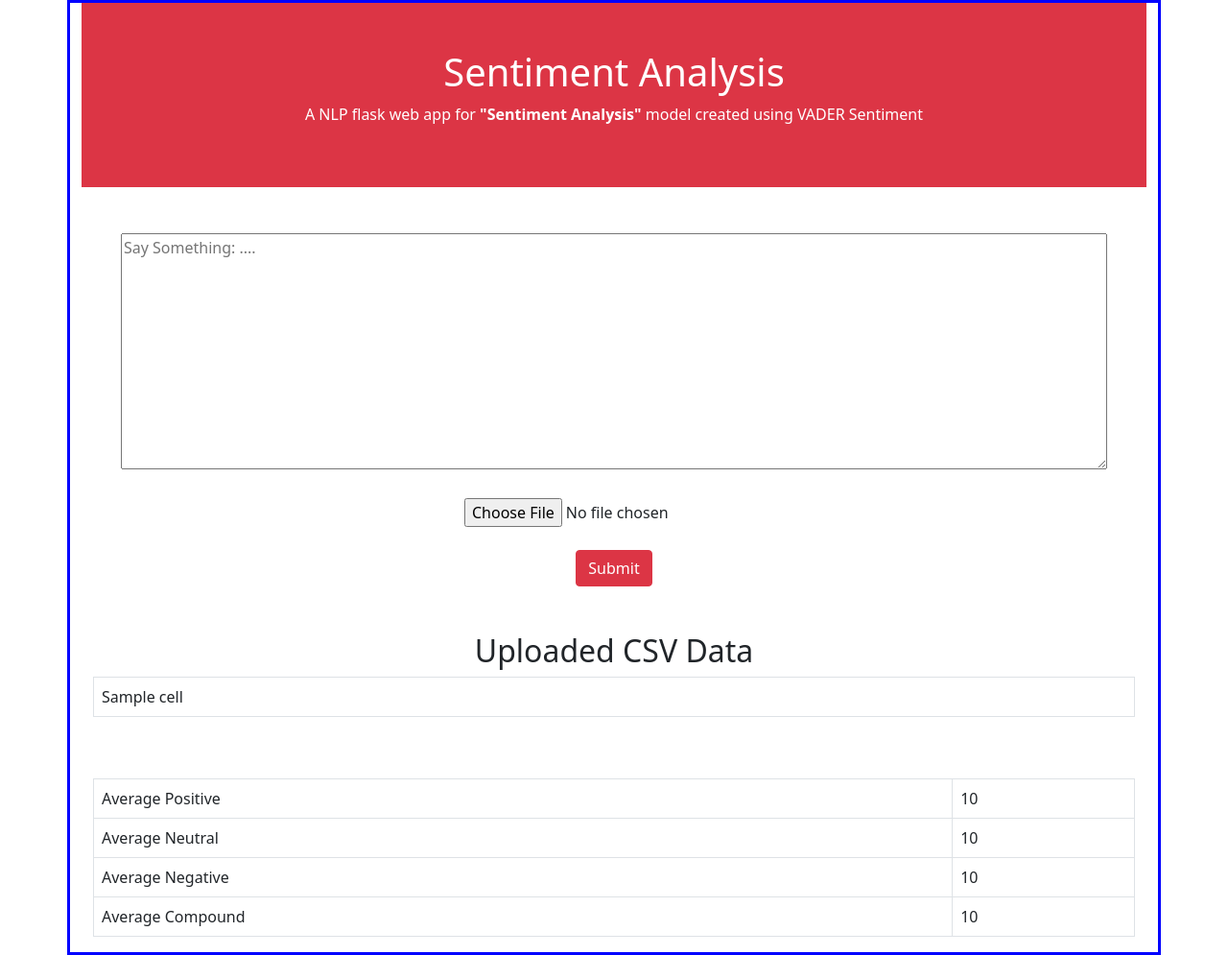
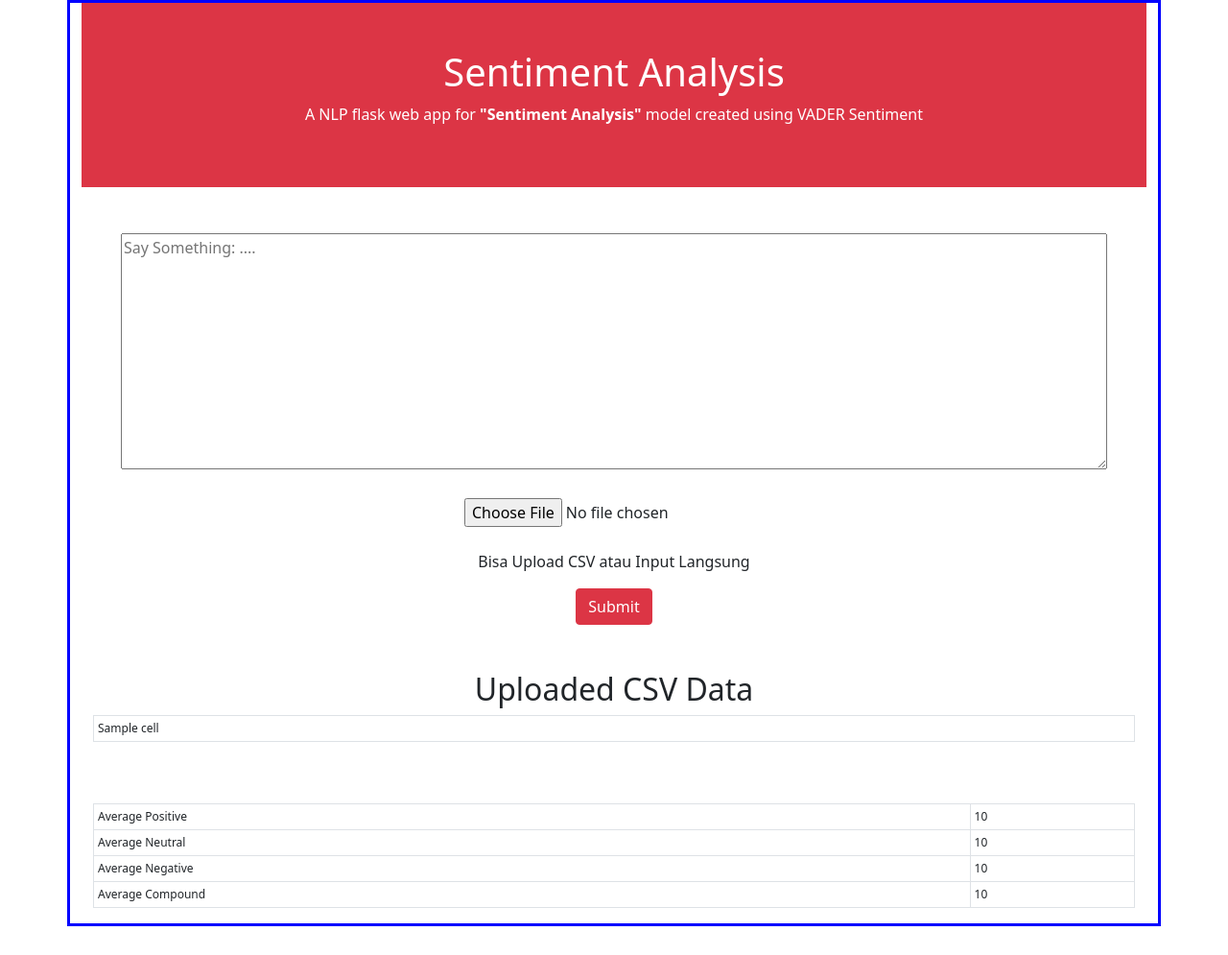
Before and after one commit to MarvinGultom06/WebSentimentAnalysis, a Flask app: template templates/form.html in a window 1280 px wide. Shown: the whole page at 96% size. After the commit the page ends 965 px from the top, so only its background shows below. Run offline with Flask 3, Linux system fonts and the light colour scheme; the template is opened without the code that fills it: most values are stand-ins (such as "Sample title", 1, 10 or a date in 2020); parts of the project's set-up code (start-up, migrations or seed data) failed here and were passed over.

Commit message:
Memperbaiki form.html

```diff
--- a/app.py
+++ b/app.py
@@ -64,6 +64,18 @@ def index():
         average_negative = None
         average_compound = None
 
+        # Input User
+        sentiment_scores = vader_sentiment(processed_doc1)
+        compound = round((1 + sentiment_scores['compound']) / 2, 2)
+        average_popularity = round((sentiment_scores['pos'] + sentiment_scores['neg'] + sentiment_scores['neu']) / 3, 2)
+
+        if sentiment_scores['pos'] > sentiment_scores['neg'] and sentiment_scores['pos'] > sentiment_scores['neu']:
+            final = "Positive"
+        elif sentiment_scores['neg'] > sentiment_scores['pos'] and sentiment_scores['neg'] > sentiment_scores['neu']:
+            final = "Negative"
+        else:
+            final = "Neutral"
+
         if file and allowed_file(file.filename):
             filename = file.filename
             file_path = os.path.join(app.config['UPLOAD_FOLDER'], filename)
@@ -103,21 +115,10 @@ def index():
             except KeyError:
                 return f"Error: The specified column '{text_column}' does not exist in the uploaded CSV. Available columns: {df.columns.tolist()}"
 
-        # Input User
-        sentiment_scores = vader_sentiment(processed_doc1)
-        compound = round((1 + sentiment_scores['compound']) / 2, 2)
-        average_popularity = round((sentiment_scores['pos'] + sentiment_scores['neg'] + sentiment_scores['neu']) / 3, 2)
-
-        if sentiment_scores['pos'] > sentiment_scores['neg'] and sentiment_scores['pos'] > sentiment_scores['neu']:
-            final = "Positive"
-        elif sentiment_scores['neg'] > sentiment_scores['pos'] and sentiment_scores['neg'] > sentiment_scores['neu']:
-            final = "Negative"
-        else:
-            final = "Neutral"
 
         return render_template('form.html',
                                title="Sentiment Analysis",
-                               text1=text1,
+                               text1=processed_doc1,
                                final=final,
                                text2=sentiment_scores['pos'],
                                text3=sentiment_scores['neu'],
--- a/templates/form.html
+++ b/templates/form.html
@@ -7,6 +7,10 @@
         }
         .c11 {
             border: 3px solid blue;
+        }
+        .table-sm td, .table-sm th {
+            font-size: 12px;
+            padding: 0.3rem;
         }
     </style>
     <title>{{ title }} Sentiment Analysis</title>
@@ -24,6 +28,7 @@
         <form method="POST" enctype="multipart/form-data">
             <textarea name="text1" placeholder="Say Something: ...." rows="10" cols="109"></textarea><br><br>
             <input type="file" name="file"><br><br>
+            <p>Bisa Upload CSV atau Input Langsung</p>
             <input class="btn btn-danger" type="submit">
         </form>
     </div>
@@ -37,7 +42,7 @@
         <h2>Teks is {{ final }}!</h2>
         <h2>Score table</h2>
         <div class="container table-responsive-sm">
-            <table class="table table-bordered">
+            <table class="table table-bordered table-sm">
                 <tr>
                     <th>SENTIMENT METRIC</th>
                     <th>SCORE</th>
@@ -63,8 +68,8 @@
         {% endif %}
         {% if table_data %}
         <h2>Uploaded CSV Data</h2>
-        <div class="container table-responsive-sm">
-            <table class="table table-bordered">
+        <div class="container table-responsive-sm d-flex justify-content-center">
+            <table class="table table-bordered table-sm">
                 {% for row in table_data %}
                 <tr>
                     {% for cell in row %}
@@ -80,7 +85,7 @@
     {% endif %}
     {% if average_positive and average_neutral and average_negative and average_compound %}
     <div class="container table-responsive-sm">
-        <table class="table table-bordered">
+        <table class="table table-bordered table-sm">
             <tr>
                 <td>Average Positive</td>
                 <td>{{ average_positive }}</td>
```
